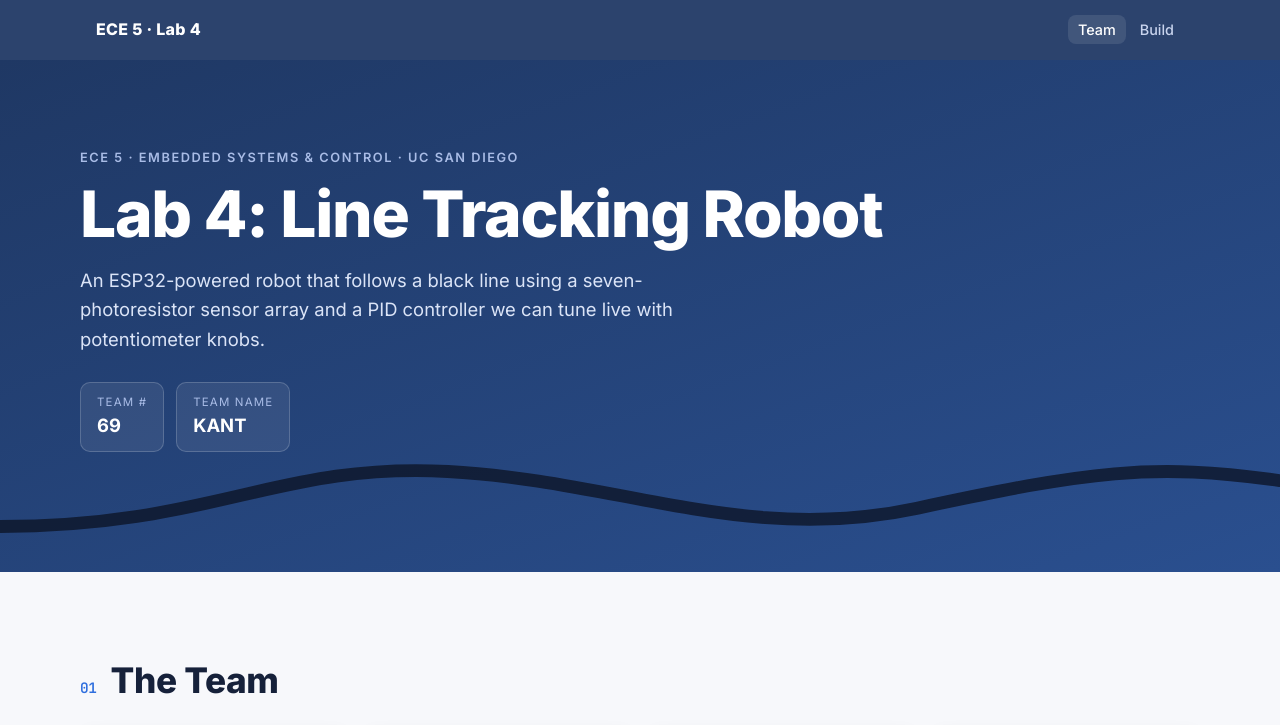
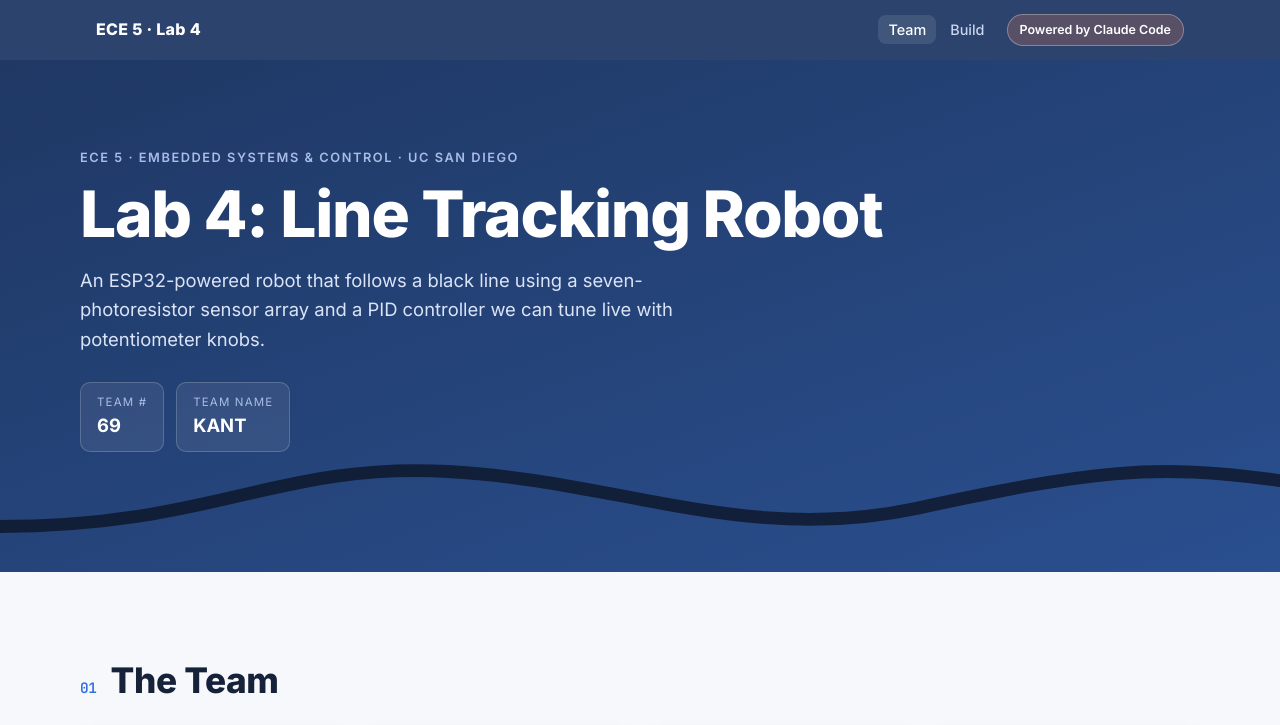
Before and after one commit to nizarbadriali/assembly_website, a plain HTML site: page index.html in a window 1280 px wide. Shown: the top 725 px of the page. Drawn offline with Linux system fonts and the light colour scheme.

Commit message:
Add Powered by Claude Code badge to nav
Co-Authored-By: Claude Opus 5.5 <noreply@anthropic.com>

```diff
--- a/index.html
+++ b/index.html
@@ -27,6 +27,7 @@
       <li><a href="#team">Team</a></li>
       <li><a href="#build">Build</a></li>
     </ul>
+    <a class="powered" href="https://claude.com/claude-code" target="_blank" rel="noopener">Powered by Claude Code</a>
   </nav>
 </header>
 
--- a/style.css
+++ b/style.css
@@ -67,6 +67,14 @@ code { font-family: var(--mono); font-size: .9em; background: var(--accent-soft)
   max-width: 1120px; margin: 0 auto; padding: 0 16px;
   display: flex; align-items: center; justify-content: space-between; height: 60px;
 }
+.nav { gap: 12px; }
+.brand { margin-right: auto; }
+.powered {
+  color: #fff; text-decoration: none; font-size: .78rem; font-weight: 600; white-space: nowrap;
+  padding: 5px 12px; border-radius: 99px; border: 1px solid rgba(255,255,255,.3);
+  background: rgba(217, 119, 87, .25);
+}
+.powered:hover { background: rgba(217, 119, 87, .45); }
 .brand { color: #fff; font-weight: 800; text-decoration: none; letter-spacing: .02em; }
 .nav-links { list-style: none; display: flex; gap: 4px; margin: 0; padding: 0; }
 .nav-links a {
```
